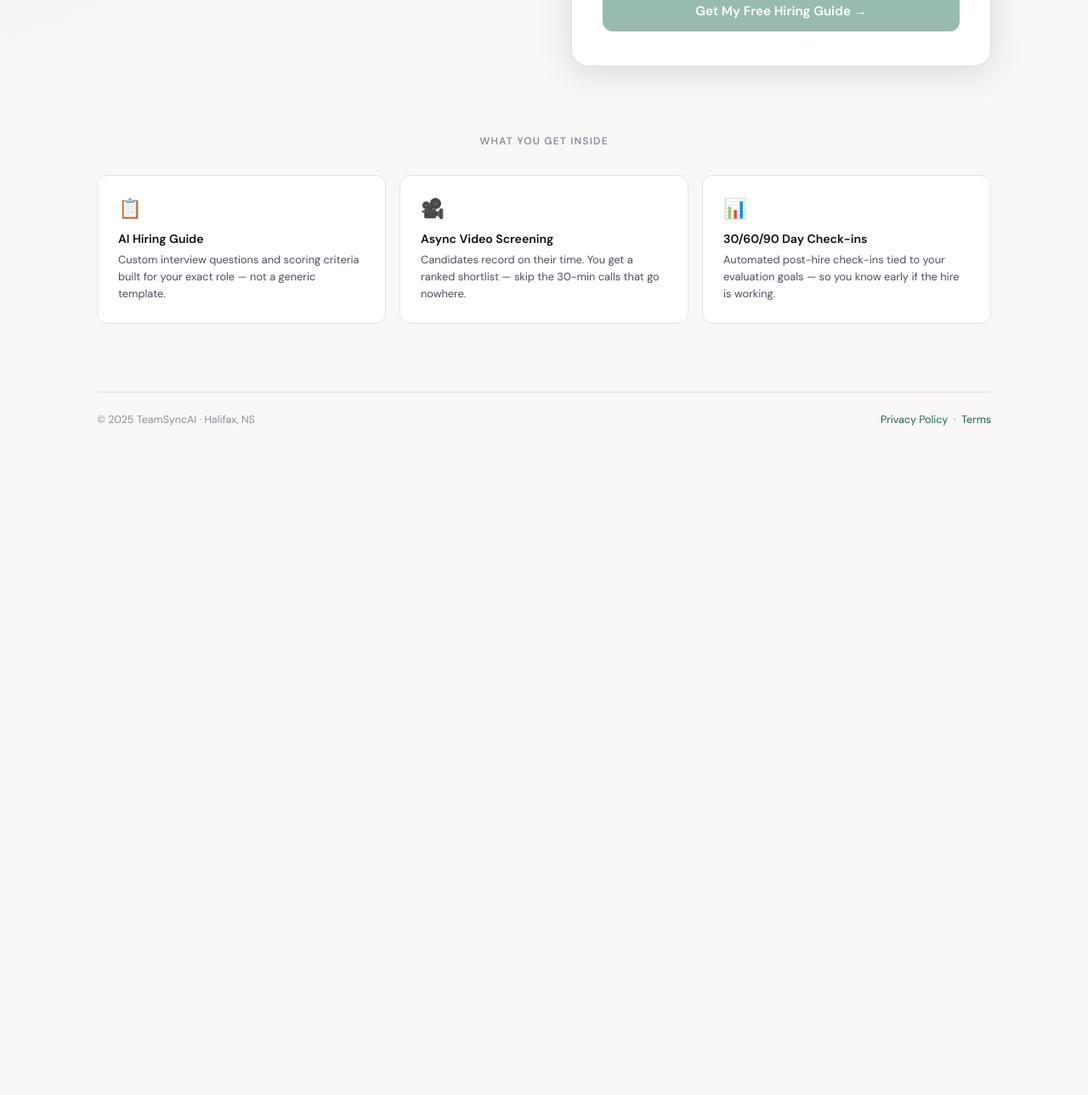
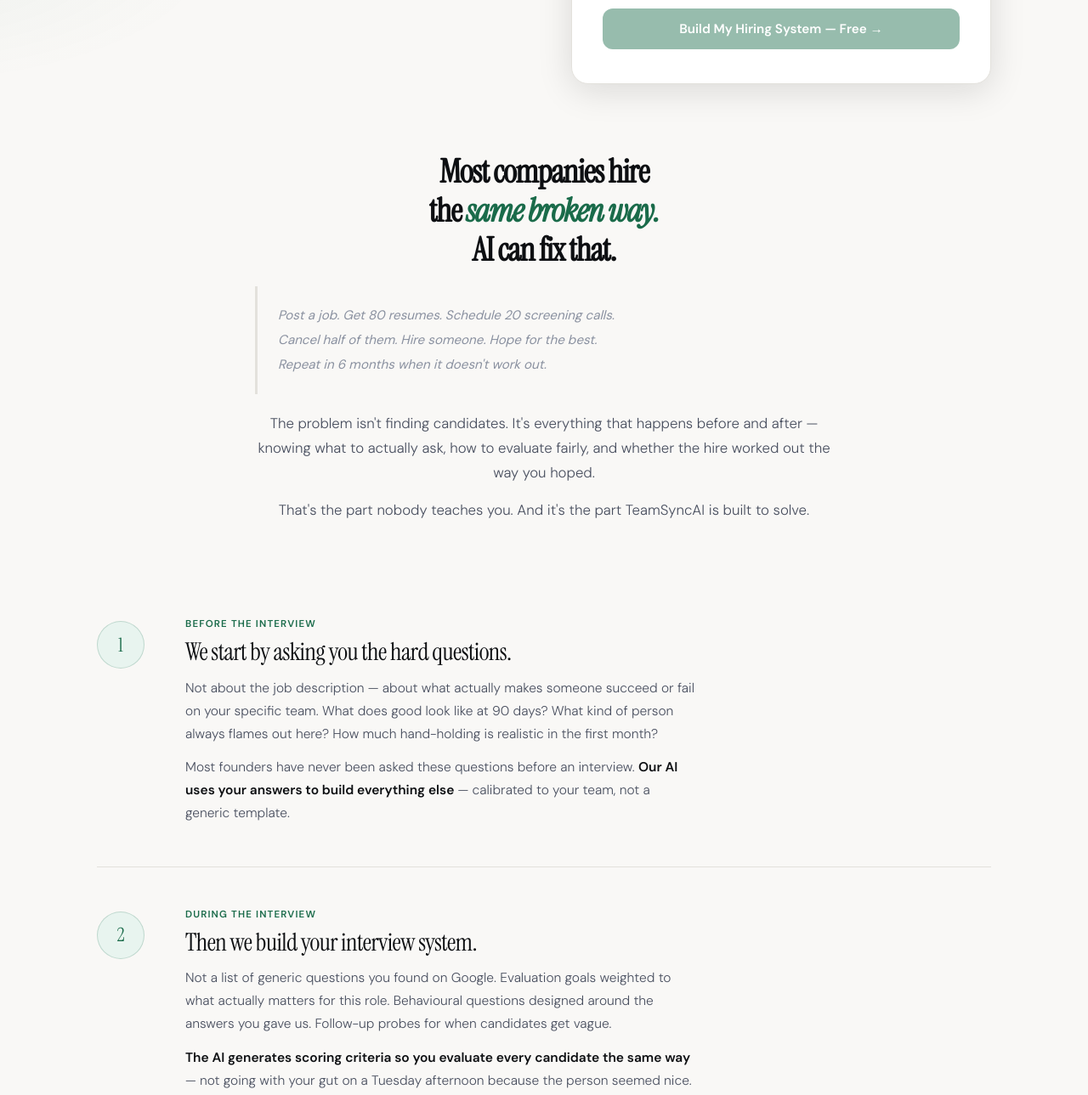
Before and after one commit to dkrissh/teamsyncai.co, a plain HTML site: page public/index.html in a window 1280 px wide. Shown: the part 698-1987 px from the top of the page at 85% size. Before the commit the page ends 1224 px from the top, so only its background shows below. Drawn offline with Linux system fonts and the light colour scheme.

Commit message:
updated with ehnahced copy and ai

```diff
--- a/public/index.html
+++ b/public/index.html
@@ -3,7 +3,7 @@
 <head>
   <meta charset="UTF-8" />
   <meta name="viewport" content="width=device-width, initial-scale=1.0"/>
-  <title>TeamSyncAI — Free AI Hiring Guide</title>
+  <title>TeamSyncAI — AI-Powered Hiring System</title>
   <link rel="preconnect" href="https://fonts.googleapis.com">
   <link rel="preconnect" href="https://fonts.gstatic.com" crossorigin>
   <link href="https://fonts.googleapis.com/css2?family=Instrument+Serif:ital@0;1&family=DM+Sans:wght@300;400;500;600&display=swap" rel="stylesheet">
@@ -372,6 +372,117 @@
     .footer-right { font-size: 0.78rem; color: var(--ink-muted); }
     .footer-right a { color: var(--accent); text-decoration: none; }
 
+
+    /* ── NARRATIVE SECTION ── */
+    .narrative {
+      padding: 0 0 80px;
+      opacity: 0;
+      animation: fadeUp 0.6s ease 0.45s forwards;
+    }
+
+    .narrative-intro {
+      max-width: 680px;
+      margin: 0 auto 64px;
+      text-align: center;
+    }
+
+    .narrative-intro h2 {
+      font-family: 'Instrument Serif', serif;
+      font-size: clamp(1.8rem, 3vw, 2.6rem);
+      line-height: 1.2;
+      letter-spacing: -0.03em;
+      color: var(--ink);
+      margin-bottom: 20px;
+    }
+
+    .narrative-intro h2 em { font-style: italic; color: var(--accent); }
+
+    .narrative-intro p {
+      font-size: 1.05rem;
+      line-height: 1.75;
+      color: var(--ink-soft);
+      font-weight: 300;
+    }
+
+    .narrative-intro p + p { margin-top: 14px; }
+
+    .narrative-intro .broken {
+      font-size: 0.95rem;
+      line-height: 1.9;
+      color: var(--ink-muted);
+      font-style: italic;
+      margin: 20px 0;
+      padding: 20px 24px;
+      border-left: 3px solid var(--border);
+      text-align: left;
+    }
+
+    .steps { display: flex; flex-direction: column; gap: 0; }
+
+    .step {
+      display: grid;
+      grid-template-columns: 72px 1fr;
+      gap: 32px;
+      padding: 48px 0;
+      border-bottom: 1px solid var(--border);
+      align-items: start;
+    }
+
+    .step:last-child { border-bottom: none; }
+
+    .step-number {
+      width: 56px;
+      height: 56px;
+      background: var(--accent-lt);
+      border: 1.5px solid rgba(26,107,74,0.2);
+      border-radius: 50%;
+      display: flex;
+      align-items: center;
+      justify-content: center;
+      font-family: 'Instrument Serif', serif;
+      font-size: 1.4rem;
+      color: var(--accent);
+      flex-shrink: 0;
+      margin-top: 4px;
+    }
+
+    .step-content {}
+
+    .step-label {
+      font-size: 0.72rem;
+      font-weight: 700;
+      color: var(--accent);
+      letter-spacing: 0.1em;
+      text-transform: uppercase;
+      margin-bottom: 8px;
+    }
+
+    .step-title {
+      font-family: 'Instrument Serif', serif;
+      font-size: clamp(1.3rem, 2.5vw, 1.8rem);
+      letter-spacing: -0.02em;
+      color: var(--ink);
+      margin-bottom: 12px;
+      line-height: 1.2;
+    }
+
+    .step-body {
+      font-size: 0.97rem;
+      line-height: 1.75;
+      color: var(--ink-soft);
+      font-weight: 300;
+      max-width: 600px;
+    }
+
+    .step-body p + p { margin-top: 12px; }
+
+    .step-body strong { color: var(--ink); font-weight: 600; }
+
+    @media (max-width: 640px) {
+      .step { grid-template-columns: 1fr; gap: 16px; }
+      .step-number { width: 44px; height: 44px; font-size: 1.1rem; }
+    }
+
     @keyframes fadeUp { from { opacity: 0; transform: translateY(18px); } to { opacity: 1; transform: translateY(0); } }
     @keyframes spin   { to { transform: rotate(360deg); } }
   </style>
@@ -383,26 +494,25 @@
     <a href="https://teamsyncai.com" class="logo">
       <img src="https://teamsyncai-assets.tor1.cdn.digitaloceanspaces.com/teamsyncai_logo.png" alt="TeamSyncAI">
     </a>
-    <span class="nav-badge">Free — No credit card</span>
+    <span class="nav-badge">Free to start — No credit card</span>
   </nav>
 
   <section class="hero">
     <div class="hero-left">
-      <div class="eyebrow">For founders &amp; ops leads</div>
-      <h1>Get your free<br><em>AI hiring guide.</em></h1>
+      <h1>Stop guessing.<br>Start hiring<br>with <em>AI.</em></h1>
       <p class="hero-sub">
-        Custom interview questions, scoring criteria, and 30/60/90 day check-ins — built for your exact role and team. Free.
+AI-powered role calibration, structured interviews, and post-hire check-ins — built for your exact role and team. Free to start.
       </p>
       <div class="proof-row">
-        <div class="proof-item"><span class="proof-dot"></span>~70% less screening time</div>
+        <div class="proof-item"><span class="proof-dot"></span>Calibration to 90-day check-in</div>
         <div class="proof-item"><span class="proof-dot"></span>No HR team needed</div>
         <div class="proof-item"><span class="proof-dot"></span>Free to start</div>
       </div>
     </div>
 
     <div class="form-card">
-      <div class="form-title">Get your free hiring guide</div>
-      <div class="form-subtitle">Takes 60 seconds. We generate it once you're inside.</div>
+      <div class="form-title">Build your AI hiring system — free</div>
+      <div class="form-subtitle">Add your role. Answer 5 questions. Get everything from interview questions to 90-day check-ins — built for your exact team.</div>
 
       <!-- SUCCESS -->
       <div class="success-panel" id="success-panel">
@@ -412,7 +522,7 @@
           </svg>
         </div>
         <h3>You're in.</h3>
-        <p>Taking you to TeamSyncAI now — your hiring guide will be ready in under 2 minutes.</p>
+        <p>Taking you to TeamSyncAI now — your hiring system will be ready once you add your role.</p>
         <a href="#" class="btn-secondary" id="redirect-btn">Open TeamSyncAI →</a>
       </div>
 
@@ -466,7 +576,7 @@
           </div>
 
           <button type="submit" class="btn-primary" id="submit-btn" disabled>
-            <span class="btn-text">Get My Free Hiring Guide →</span>
+            <span class="btn-text">Build My Hiring System — Free →</span>
             <span class="btn-loader"><span class="spinner"></span></span>
           </button>
         </form>
@@ -474,23 +584,79 @@
     </div>
   </section>
 
+
+  <!-- NARRATIVE -->
+  <section class="narrative">
+
+    <div class="narrative-intro">
+      <h2>Most companies hire<br>the <em>same broken way.</em><br>AI can fix that.</h2>
+      <div class="broken">
+        Post a job. Get 80 resumes. Schedule 20 screening calls.<br>
+        Cancel half of them. Hire someone. Hope for the best.<br>
+        Repeat in 6 months when it doesn't work out.
+      </div>
+      <p>The problem isn't finding candidates. It's everything that happens before and after — knowing what to actually ask, how to evaluate fairly, and whether the hire worked out the way you hoped.</p>
+      <p>That's the part nobody teaches you. And it's the part TeamSyncAI is built to solve.</p>
+    </div>
+
+    <div class="steps">
+
+      <div class="step">
+        <div class="step-number">1</div>
+        <div class="step-content">
+          <div class="step-label">Before the interview</div>
+          <div class="step-title">We start by asking you the hard questions.</div>
+          <div class="step-body">
+            <p>Not about the job description — about what actually makes someone succeed or fail on your specific team. What does good look like at 90 days? What kind of person always flames out here? How much hand-holding is realistic in the first month?</p>
+            <p>Most founders have never been asked these questions before an interview. <strong>Our AI uses your answers to build everything else</strong> — calibrated to your team, not a generic template.</p>
+          </div>
+        </div>
+      </div>
+
+      <div class="step">
+        <div class="step-number">2</div>
+        <div class="step-content">
+          <div class="step-label">During the interview</div>
+          <div class="step-title">Then we build your interview system.</div>
+          <div class="step-body">
+            <p>Not a list of generic questions you found on Google. Evaluation goals weighted to what actually matters for this role. Behavioural questions designed around the answers you gave us. Follow-up probes for when candidates get vague.</p>
+            <p><strong>The AI generates scoring criteria so you evaluate every candidate the same way</strong> — not going with your gut on a Tuesday afternoon because the person seemed nice.</p>
+          </div>
+        </div>
+      </div>
+
+      <div class="step">
+        <div class="step-number">3</div>
+        <div class="step-content">
+          <div class="step-label">After the hire</div>
+          <div class="step-title">Then we help you find out if you were right.</div>
+          <div class="step-body">
+            <p>Most hiring tools stop at the offer letter. We send you check-in questions at 30, 60, and 90 days — tied to the exact goals you set at the start. Is this person doing what you hired them to do? Are the early warning signs you identified showing up?</p>
+            <p><strong>Over time, the AI learns what good hiring looks like for your team specifically.</strong> Every hire makes the next one smarter.</p>
+          </div>
+        </div>
+      </div>
+
+    </div>
+  </section>
+
   <section class="features">
-    <div class="features-label">What you get inside</div>
+    <div class="features-label">Everything included — free to start</div>
     <div class="features-grid">
       <div class="feat-card">
-        <div class="feat-icon">📋</div>
-        <div class="feat-title">AI Hiring Guide</div>
-        <div class="feat-desc">Custom interview questions and scoring criteria built for your exact role — not a generic template.</div>
+        <div class="feat-icon">🎯</div>
+        <div class="feat-title">AI Role Calibration</div>
+        <div class="feat-desc">Answer a few questions about the role. Our AI builds everything around your exact hire — not a generic template.</div>
       </div>
       <div class="feat-card">
-        <div class="feat-icon">🎥</div>
-        <div class="feat-title">Async Video Screening</div>
-        <div class="feat-desc">Candidates record on their time. You get a ranked shortlist — skip the 30-min calls that go nowhere.</div>
+        <div class="feat-icon">📋</div>
+        <div class="feat-title">AI Interview System</div>
+        <div class="feat-desc">AI-generated evaluation goals, behavioural questions, and follow-up probes — everything a good HR team would build.</div>
       </div>
       <div class="feat-card">
         <div class="feat-icon">📊</div>
-        <div class="feat-title">30/60/90 Day Check-ins</div>
-        <div class="feat-desc">Automated post-hire check-ins tied to your evaluation goals — so you know early if the hire is working.</div>
+        <div class="feat-title">AI Post-Hire Intelligence</div>
+        <div class="feat-desc">AI-driven 30/60/90 day check-ins tied to your goals — so you know early if the hire is working.</div>
       </div>
     </div>
   </section>
```
